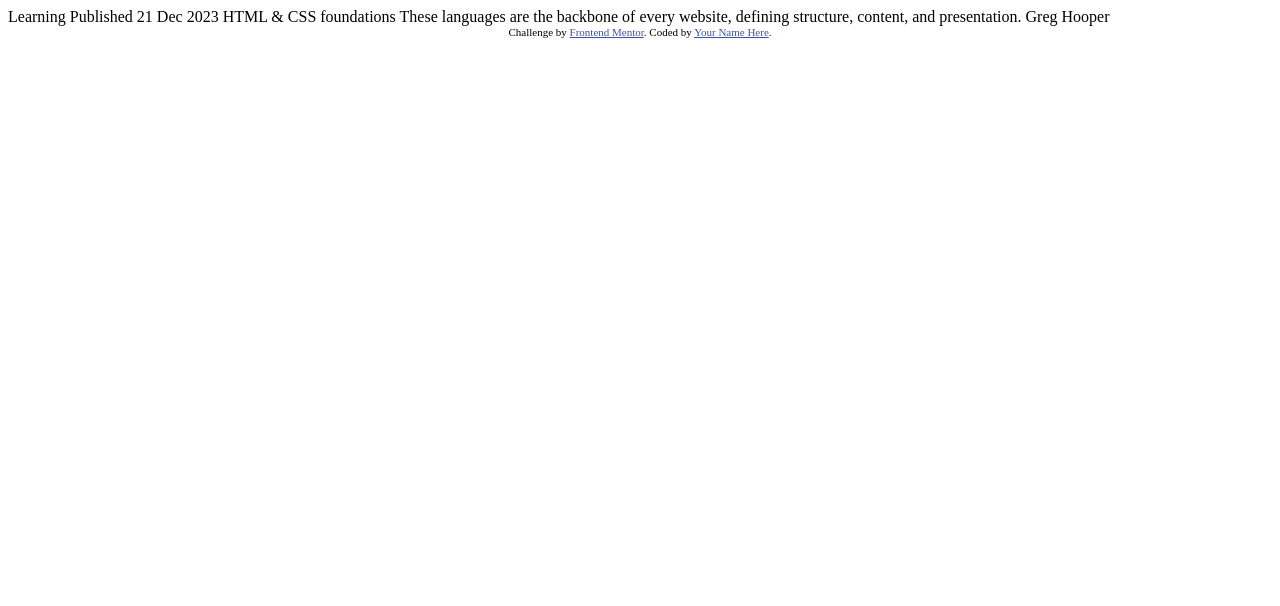
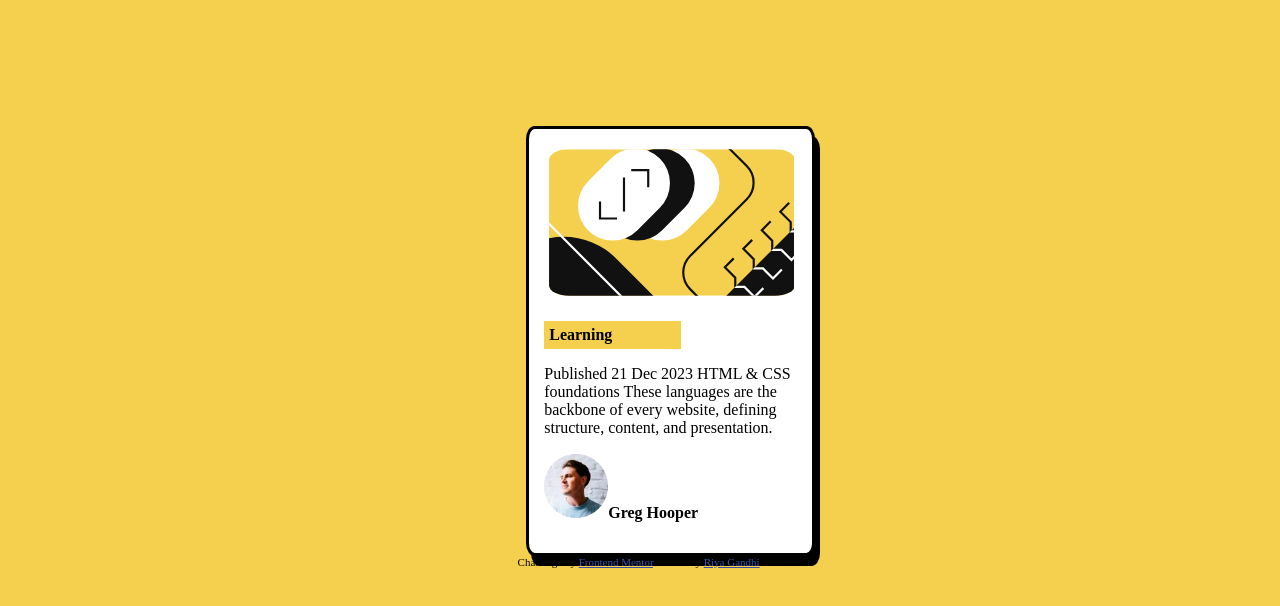
Before and after one commit to riyagandhi-2023/blog-preview-card-main, a plain HTML site: page index.html in a window 1280 px wide. Drawn offline with Linux system fonts and the light colour scheme.

Commit message:
created css file and updated card

```diff
--- /dev/null
+++ b/index.css
@@ -0,0 +1,41 @@
+.attribution {
+    font-size: 11px;
+    text-align: center;
+}
+
+.attribution a {
+    color: hsl(228, 45%, 44%);
+}
+
+body {
+    background-color: hsl(47, 88%, 63%);
+}
+
+#card{
+    margin-left: 41%;
+    margin-top: 10%;
+    background-color: white;
+    height: 150%;
+    width: 20%;
+    border-radius: 3%;
+    border-style:solid;
+    box-shadow: 5px 10px;
+    padding: 15px;
+
+}
+
+#card_image{
+    width: 97%;
+    padding: 2%;
+    border-radius: 10%;
+}
+
+p {
+    font-weight: bold;
+}
+
+.Learning{
+    width: 50%;
+    padding: 5px;
+    background-color: hsl(47, 88%, 63%);
+}
--- a/index.html
+++ b/index.html
@@ -6,29 +6,43 @@
 
   <link rel="icon" type="image/png" sizes="32x32" href="./assets/images/favicon-32x32.png">
 
+  <link rel="stylesheet" href="index.css">
+
   <title>Frontend Mentor | Blog preview card</title>
 
   <!-- Feel free to remove these styles or customise in your own stylesheet 👍 -->
   <style>
     .attribution { font-size: 11px; text-align: center; }
     .attribution a { color: hsl(228, 45%, 44%); }
+    body {background-color: hsl(47, 88%, 63%);}
+    p{font-weight: bold;}
   </style>
 </head>
 <body>
 
+  <div id="card">
+
+      <img src="./assets/images/illustration-article.svg" alt="illustration-article" id="card_image">
+
+<div id="content">
+<p class="Learning">
   Learning
-
+</p>
   Published 21 Dec 2023
 
   HTML & CSS foundations
 
   These languages are the backbone of every website, defining structure, content, and presentation.
 
-  Greg Hooper
-
+  <p>
+  <img src="./assets/images/image-avatar.webp" alt="men">Greg Hooper
+  </p>
+  </div>
+  </div>
+  </div>
   <div class="attribution">
     Challenge by <a href="https://www.frontendmentor.io?ref=challenge" target="_blank">Frontend Mentor</a>.
-    Coded by <a href="#">Your Name Here</a>.
+    Coded by <a href="#">Riya Gandhi</a>.
   </div>
 </body>
 </html>
```
